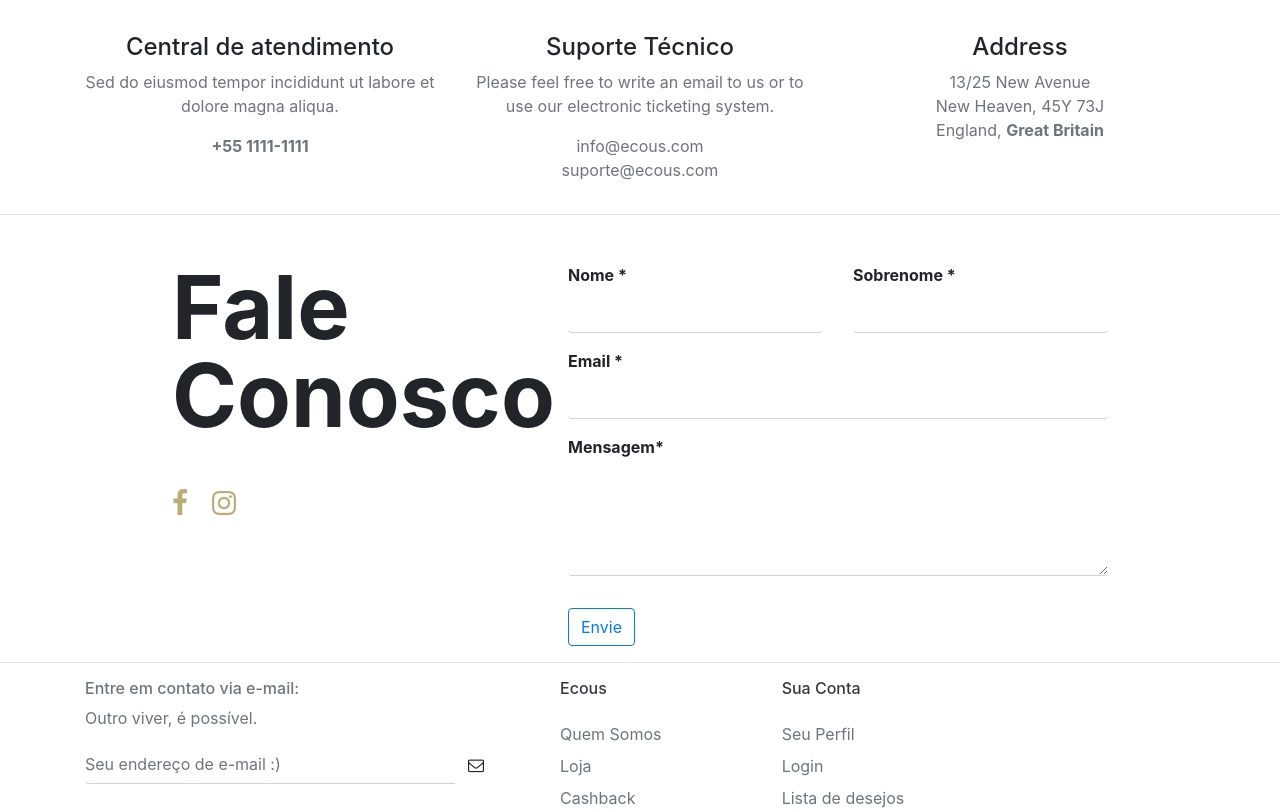
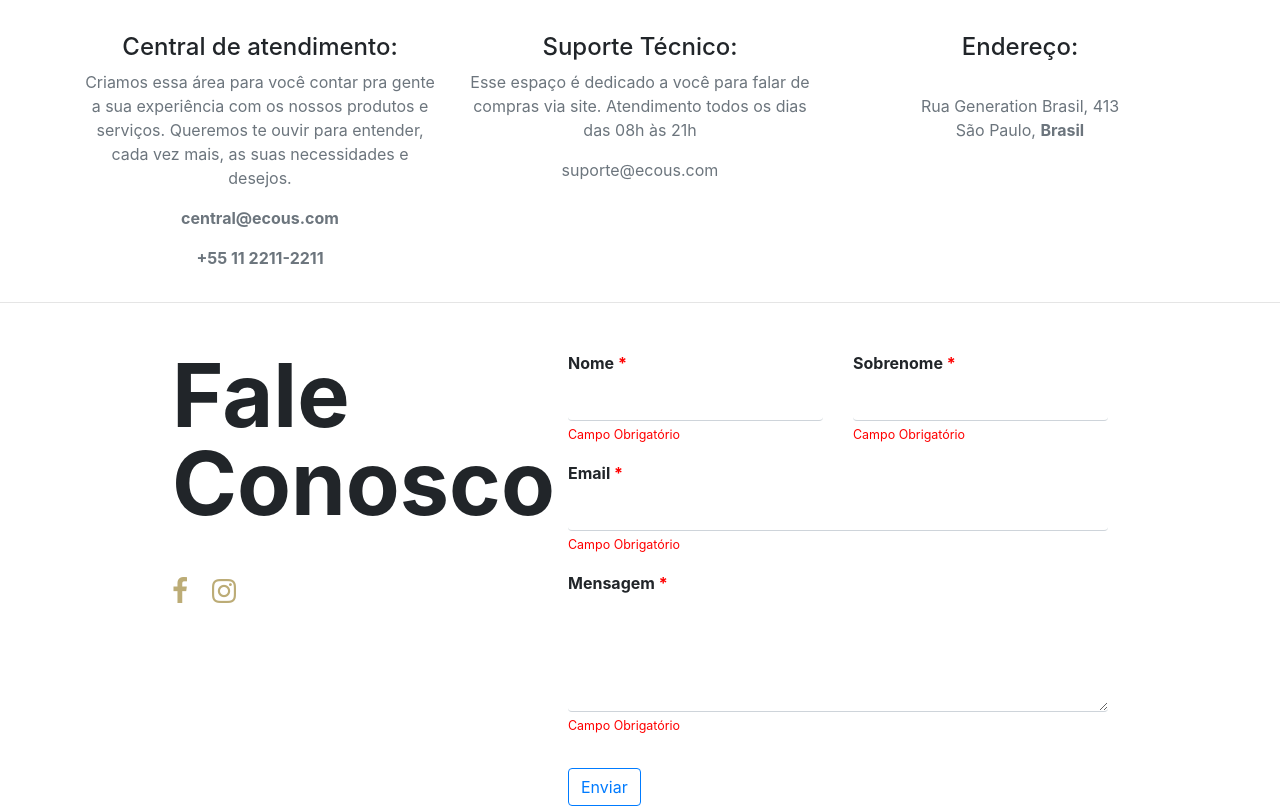
Before and after one commit to beatrizcastroe/Projeto-Integrador-Generation, an Angular app in the folder demo-front/ecous/: page /contato in a window 1280 px wide. Shown: the part 700-1510 px from the top of the page. Built offline with nearby package versions, Linux system fonts and the light colour scheme.

Commit message:
[Adição das validações do formulário contato] - [13/10/2021]

```diff
--- a/demo-front/ecous/src/app/contato/contato.component.css
+++ b/demo-front/ecous/src/app/contato/contato.component.css
@@ -36,3 +36,11 @@ a {
 .font-weight-bold {
     font-weight: 700 !important;
 }
+
+.asterisco{
+    color: red;
+}
+.validacao{
+    font-size: .78rem;
+    color: red;
+}
--- a/demo-front/ecous/src/app/contato/contato.component.html
+++ b/demo-front/ecous/src/app/contato/contato.component.html
@@ -8,29 +8,31 @@
 <div class="container mt-5">
     <div class="row ">
         <div class="col-md-4 text-center t mb-4 mb-md-0">
-            <h4>Central de atendimento</h4>
-            <p class="text-muted">Sed do eiusmod tempor incididunt ut labore et dolore magna aliqua.</p>
-            <p class="text-muted"><strong>+55 1111-1111</strong></p>
+            <h4>Central de atendimento:</h4>
+            <p class="text-muted">Criamos essa área para você contar pra gente a sua experiência com os nossos produtos
+                e serviços. Queremos te ouvir para entender, cada vez mais, as suas necessidades e desejos.</p>
+            <p class="text-muted"><strong>central@ecous.com</strong></p>
+            <p class="text-muted"><strong>+55 11 2211-2211</strong></p>
         </div>
         <div class="col-md-4 text-center">
-            <h4>Suporte Técnico</h4>
-            <p class="text-muted">Please feel free to write an email to us or to use our electronic ticketing system.
+            <h4>Suporte Técnico:</h4>
+            <p class="text-muted">Esse espaço é dedicado a você para falar de compras via site.
+                Atendimento todos os dias das 08h às 21h
             </p>
             <ul class="list-unstyled text-muted">
-                <li>info@ecous.com</li>
                 <li>suporte@ecous.com</li>
             </ul>
         </div>
         <div class="col-md-4 text-center ">
-            <h4>Address</h4>
-            <p class="text-muted">13/25 New Avenue<br>New Heaven, 45Y 73J<br>England, <strong>Great Britain</strong></p>
+            <h4>Endereço:</h4>
+            <p class="text-muted"><br>Rua Generation Brasil, 413 <br>São Paulo, <strong>Brasil</strong></p>
         </div>
         <div class="col-md-4 text-center text-md-left mb-4 mb-md-0">
         </div>
     </div>
 </div>
 <hr>
-<div class="container mt-5 ">
+<form class="container mt-5 ">
     <div class="row d-flex justify-content-center">
         <div class="col-lg-4 mr-3">
             <h5 class="display-2 font-weight-bold mb-4 mb-lg-5" style="line-height: 1;">Fale Conosco</h5>
@@ -44,32 +46,39 @@
             <div class="row">
                 <div class="col-sm-6">
                     <div class="form-group">
-                        <label class="form-label" for="nameContact">Nome *</label>
+                        <label class="form-label" for="nameContact">Nome <span class="asterisco">*</span></label>
                         <input class="form-control form-control-underlined" type="text" name="nameContact" id="name"
-                            required="required">
+                            required="required" (input)="getNome($event)">
+                        <div *ngIf="!validNome"><span class="validacao">Campo Obrigatório</span></div>
                     </div>
                 </div>
                 <div class="col-sm-6">
                     <div class="form-group">
-                        <label class="form-label" for="surnameContact">Sobrenome *</label>
+                        <label class="form-label" for="surnameContact">Sobrenome <span
+                                class="asterisco">*</span></label>
                         <input class="form-control form-control-underlined" type="text" name="surnameContact"
-                            id="surname" required="required">
+                            id="surname" required="required" (input)="getSobrenome($event)">
+                        <div *ngIf="!validSobrenome"><span class="validacao">Campo Obrigatório</span></div>
                     </div>
                 </div>
             </div>
             <div class="form-group">
-                <label class="form-label" for="emailContact">Email *</label>
+                <label class="form-label" for="emailContact">Email <span class="asterisco">*</span></label>
                 <input class="form-control form-control-underlined" type="email" name="emailContact" id="email"
-                    required="required">
+                    required="required" (input)="getEmail($event)">
+                <div *ngIf="!validEmail"><span class="validacao">Campo Obrigatório</span></div>
+                <div *ngIf="validCaracterEmail"><span class="validacao">Email inválido</span></div>
             </div>
             <div class="form-group">
-                <label class="form-label" for="messageContact">Mensagem*</label>
+                <label class="form-label" for="messageContact">Mensagem <span class="asterisco">*</span></label>
                 <textarea class="form-control form-control-underlined" rows="4" name="messageContact" id="message"
-                    required="required"></textarea>
+                    required="required" (input)="getMensagem($event)"></textarea>
+                <div *ngIf="!validMensagem"><span class="validacao">Campo Obrigatório</span></div>
+                <div *ngIf="validCaracter"><span class="validacao">Minímo de 10 caracteres</span></div>
+
             </div>
-            <button class="btn btn-outline-primary mt-3" type="submit">Envie </button>
+            <button class="btn btn-outline-primary mt-3" (click)="enviar($event)" [disabled]="false"
+                type="submit">Enviar</button>
         </div>
-
-
     </div>
-</div>
+</form>
--- a/demo-front/ecous/src/app/contato/contato.component.ts
+++ b/demo-front/ecous/src/app/contato/contato.component.ts
@@ -6,10 +6,82 @@ import { Component, OnInit } from '@angular/core';
   styleUrls: ['./contato.component.css']
 })
 export class ContatoComponent implements OnInit {
+  nome: string;
+  sobrenome: string;
+  email: string;
+  mensagem: string;
+
+
+  validNome: boolean = false;
+  validSobrenome: boolean = false;
+  validEmail: boolean = false;
+  validMensagem: boolean = false;
+  validCaracter: boolean = false;
+  validCaracterEmail:boolean = false;
 
   constructor() { }
 
-  ngOnInit(): void {
+  ngOnInit() {
+
   }
 
+  getNome(event: any) {
+    this.nome = event.target.value
+    if (this.nome.length > 3) {
+      this.validNome = true;
+    }else{
+      this.validNome = false;
+    }
+
+  }
+
+  getSobrenome(event: any) {
+    this.sobrenome = event.target.value
+    if (this.sobrenome.length > 3) {
+      this.validSobrenome = true;
+    }else{
+      this.validSobrenome = false;
+    }
+
+  }
+
+  getEmail(event: any) {
+    this.email = event.target.value
+    if (this.email.length < 1) {
+      this.validEmail = true;
+      // a ValidEmail some após o primeiro caracter
+    } else {
+      this.validEmail = true;
+    }
+    if (this.email.indexOf('@')== -1 || this.email.indexOf('.') == -1 || this.email.indexOf('com') == -1 ) {
+      this.validCaracterEmail = true;
+    } else {
+      this.validCaracterEmail = false;
+    }
+  }
+
+
+  getMensagem(event: any) {
+    this.mensagem = event.target.value
+    if (this.mensagem.length < 1) {
+      this.validMensagem = true;
+      // a ValidMensagem some após o primeiro caracter
+    } else {
+      this.validMensagem = true;
+    }
+    if (this.mensagem.length > 1 && this.mensagem.length < 10) {
+      this.validCaracter = true;
+    } else {
+      this.validCaracter = false;
+    }
+  }
+
+
+  enviar(event: any) {
+    if(this.validNome == true && this.validMensagem == true && this.validSobrenome == true && this.validEmail == true){
+      alert('Formulário enviado com sucesso!')
+  }else{
+      alert('Por favor, preencha todos os dados corretamente.')
+  }
+  }
 }
```
